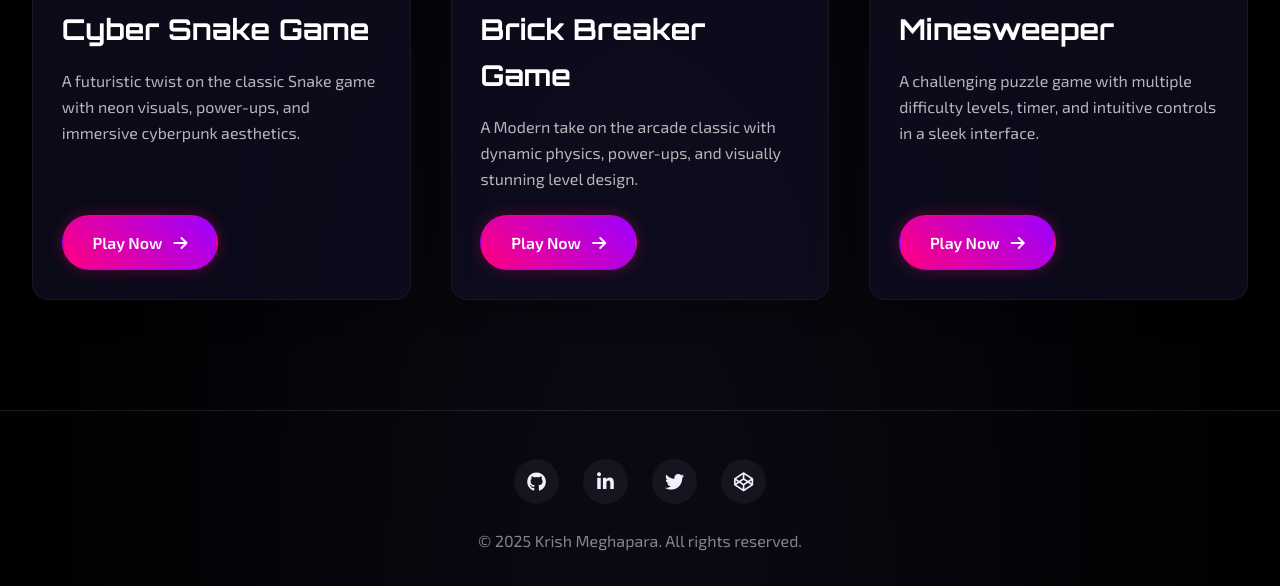
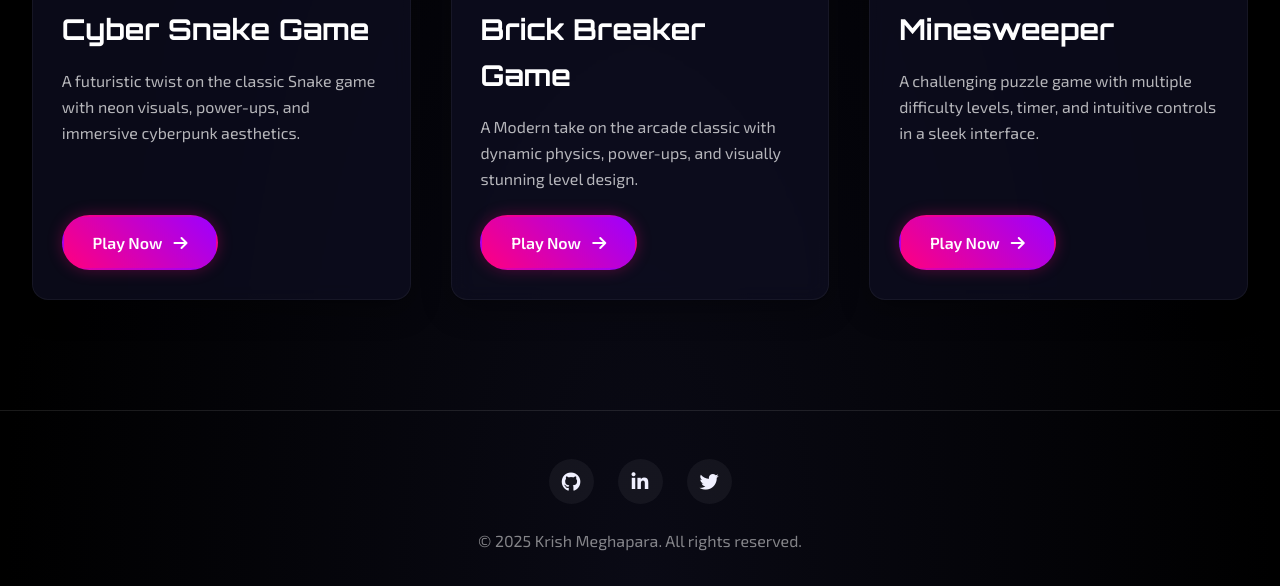
Before and after one commit to KrishMeghapara/Web_Dev_Using_AI, a plain HTML site: page index.html in a window 1280 px wide. Shown: the part 909-1495 px from the top of the page. Drawn offline with nearby package versions, Linux system fonts and the light colour scheme; animation ran at ten frames a second.

Commit message:
Update index.html

```diff
--- a/index.html
+++ b/index.html
@@ -454,10 +454,9 @@
     <!-- Footer -->
     <footer id="contact">
         <div class="social-links">
-            <a href="https://github.com" class="social-link" aria-label="GitHub"><i class="fab fa-github"></i></a>
-            <a href="https://linkedin.com" class="social-link" aria-label="LinkedIn"><i class="fab fa-linkedin-in"></i></a>
-            <a href="https://twitter.com" class="social-link" aria-label="Twitter"><i class="fab fa-twitter"></i></a>
-            <a href="https://codepen.io" class="social-link" aria-label="CodePen"><i class="fab fa-codepen"></i></a>
+            <a href="https://github.com/KrishMeghapara" class="social-link" aria-label="GitHub"><i class="fab fa-github"></i></a>
+            <a href="https://www.linkedin.com/in/krish-meghapara-49571b2a7/" class="social-link" aria-label="LinkedIn"><i class="fab fa-linkedin-in"></i></a>
+            <a href="https://x.com/krishmeghapara" class="social-link" aria-label="Twitter"><i class="fab fa-twitter"></i></a>
         </div>
         <p class="copyright">© 2025 Krish Meghapara. All rights reserved.</p>
     </footer>
```
